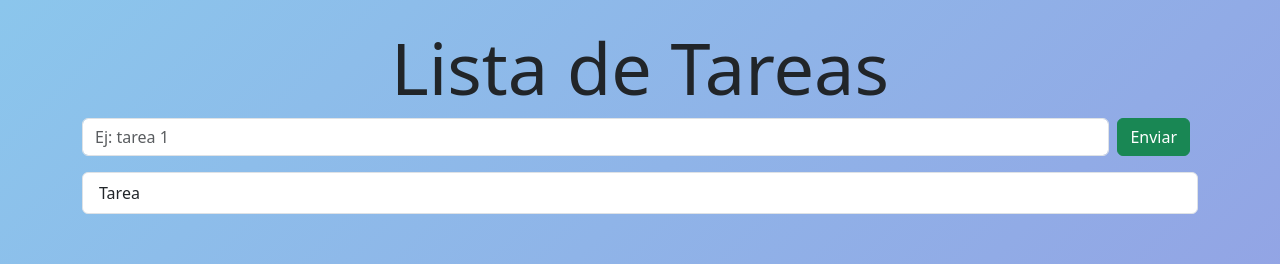
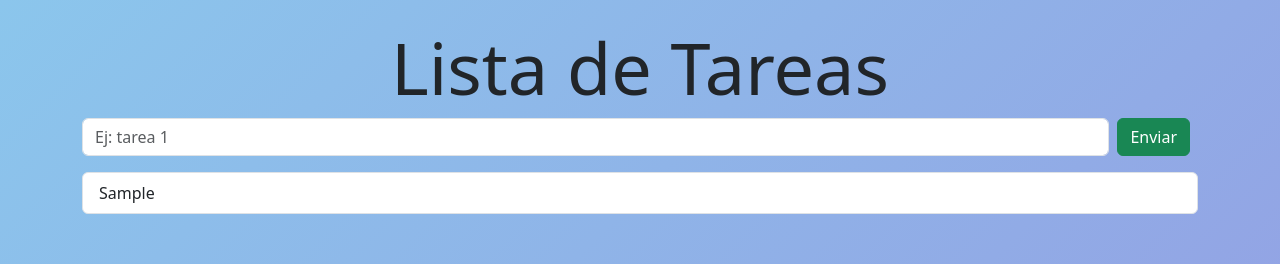
Before and after one commit to lucasecapdevila/listaTareas-react, a React (Vite) app: page / in a window 1280 px wide. Both pictures are taken after typing "Sample" into the empty fields and a click on the button "Enviar". Shown: the top 264 px of the page. Built offline with nearby package versions, Linux system fonts and the light colour scheme.

Commit message:
se renderiza la tarea correspondiente en la lista

```diff
--- a/src/components/ItemTarea.jsx
+++ b/src/components/ItemTarea.jsx
@@ -1,8 +1,8 @@
 import { ListGroupItem } from "react-bootstrap";
 
-const ItemTarea = () => {
+const ItemTarea = ({nombreTarea}) => {
   return (
-    <ListGroupItem>Tarea</ListGroupItem>
+    <ListGroupItem>{nombreTarea}</ListGroupItem>
   );
 };
 
--- a/src/components/ListaTareas.jsx
+++ b/src/components/ListaTareas.jsx
@@ -5,7 +5,7 @@ const ListaTareas = ({tareas}) => {
   return (
     <ListGroup>
       {
-        tareas.map((elementoTarea, posicionTarea) => <ItemTarea key={posicionTarea}/>)
+        tareas.map((elementoTarea, posicionTarea) => <ItemTarea key={posicionTarea} nombreTarea={elementoTarea}/>)
       }
 
     </ListGroup>
```
